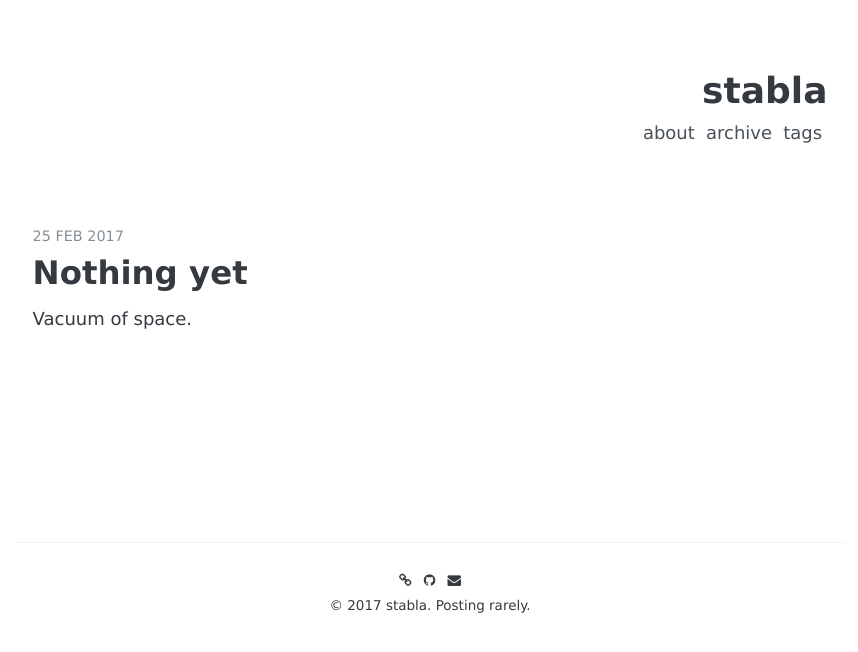
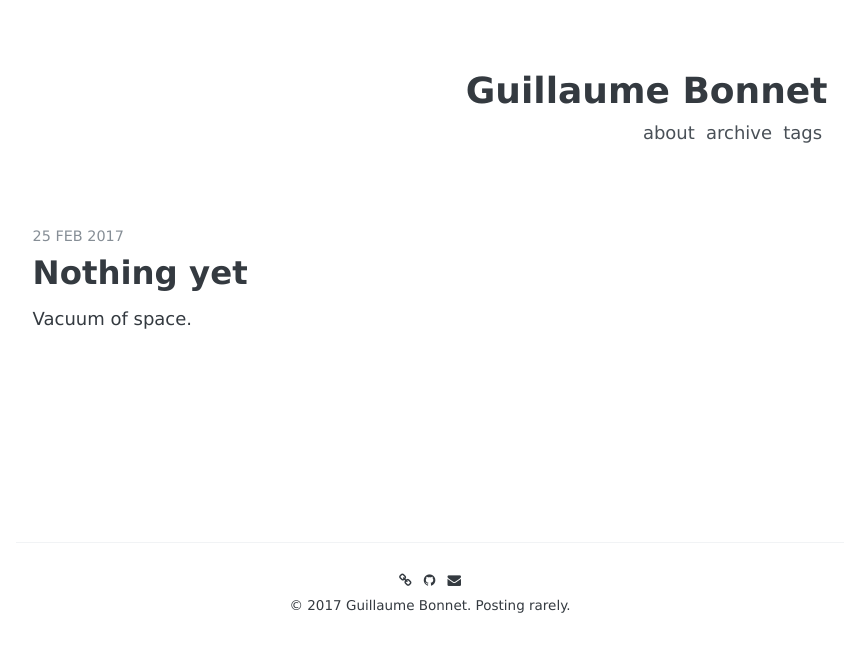
Before and after one commit to stabla/Blog, a Jekyll site: the page built from index.html, in a window 1280 px wide. Shown: the top 652 px of the page, without its empty margins (210-1068 px from the left). Built offline with Jekyll 4.4.1, drawn with Linux system fonts in a browser that asks for light colours; nearby versions of some CDN libraries; some web fonts are replaced; the list of posts is cut into pages by our own code.

Commit message:
Update _config.yml

```diff
--- a/_config.yml
+++ b/_config.yml
@@ -3,7 +3,7 @@
 # # # # # # # # # # # # #
 
 # Basic
-name:               "stabla"
+name:               "Guillaume Bonnet"
 
 author:
   link:             guillaumebonnet.fr
@@ -15,7 +15,7 @@ author:
 
 copyright:
   year:             2017
-  name:             "stabla"
+  name:             "Guillaume Bonnet"
 
 # Google-analytics
 google-analytics:
@@ -26,7 +26,7 @@ disqus:
   id:               "stb-blog"
 
 # URL
-url:                "http://blog.stabla.me" # the base hostname & protocol for your site
+url:                "http://blog.guillaumebonnet.fr" # the base hostname & protocol for your site
 # url:                "http://localhost:4000" # use this url when you develop https://AWEEKJ.github.io
 baseurl:            "" # the subpath of your site, e.g. /blog
 
@@ -47,7 +47,7 @@ kramdown:
 # Navigation
 nav:
   - name:           "About"
-    url:            "https://stabla.me"
+    url:            "https://guillaumebonnet.fr"
   - name:           "Archive"
     url:            "archive"
   - name:           "Tags"
```
